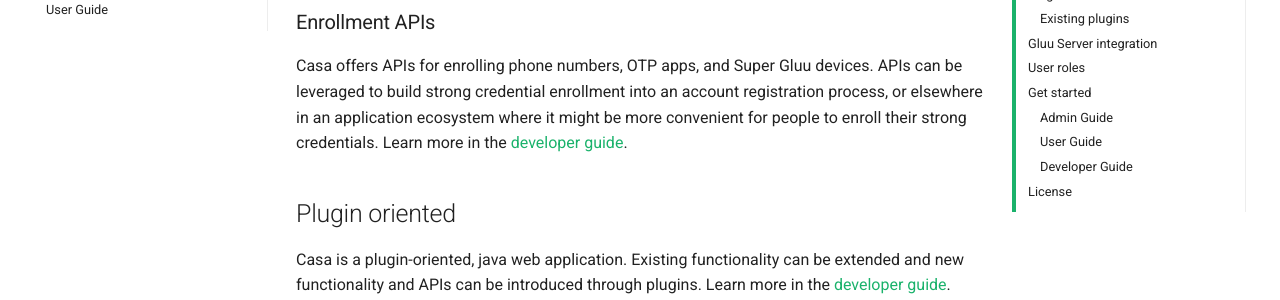
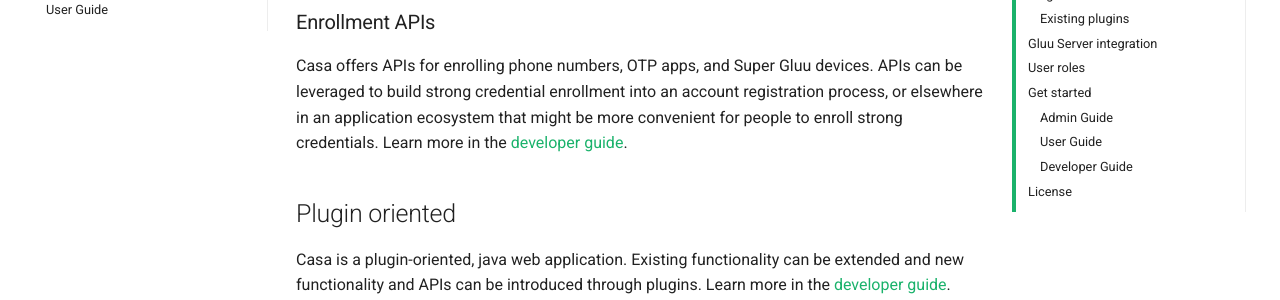
Before and after one commit to shmorri/docs-casa-prod, an MkDocs documentation site: the page built from docs/source/index.md, in a window 1280 px wide and 900 px high, scrolled down 742 px. Shown: the part 204-504 px from the top of the window. Built offline with MkDocs 1.6.1, drawn with Linux system fonts in a browser that asks for light colours; old or Windows-style settings are respelled for this version of MkDocs.

Commit message:
Update index.md

```diff
--- a/docs/source/index.md
+++ b/docs/source/index.md
@@ -26,7 +26,7 @@ Additional authenticators, for instance national ID cards, could be supported vi
 
 ### Enrollment APIs
 
-Casa offers APIs for enrolling phone numbers, OTP apps, and Super Gluu devices. APIs can be leveraged to build strong credential enrollment into an account registration process, or elsewhere in an application ecosystem where it might be more convenient for people to enroll their strong credentials. Learn more in the [developer guide](../developer/index.md#apis-for-credential-enrollment).
+Casa offers APIs for enrolling phone numbers, OTP apps, and Super Gluu devices. APIs can be leveraged to build strong credential enrollment into an account registration process, or elsewhere in an application ecosystem that might be more convenient for people to enroll strong credentials. Learn more in the [developer guide](../developer/index.md#apis-for-credential-enrollment).
 
 ## Plugin oriented
 
```
